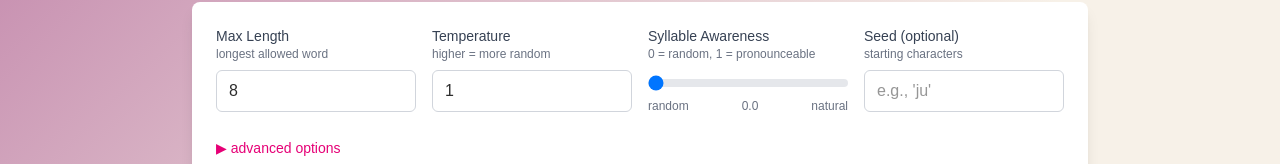
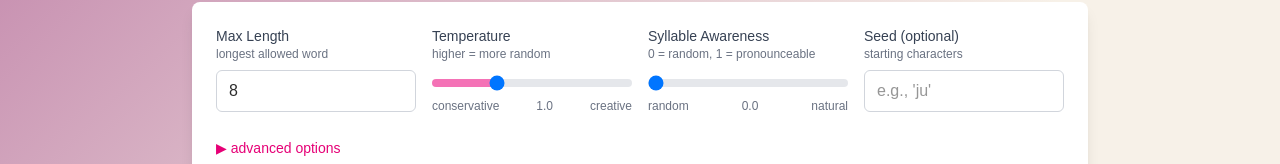
Before and after one commit to tenseleyFlow/jubjubWord, a Next.js app in the folder frontend/: page / in a window 1280 px wide. Shown: the part 198-362 px from the top of the page. Built offline with nearby package versions, Linux system fonts and the light colour scheme; no server answers.

Commit message:
temperature control to match syllable awareness

```diff
--- a/frontend/src/app/page.tsx
+++ b/frontend/src/app/page.tsx
@@ -119,15 +119,25 @@ export default function Home() {
                   Temperature
                   <span className="block text-xs text-gray-500">higher = more random</span>
                 </label>
+                <div className="relative">
                   <input
-                  type="number"
+                    type="range"
                     min="0.1"
                     max="3.0"
                     step="0.1"
                     value={temperature}
-                  onChange={(e) => setTemperature(parseFloat(e.target.value) || 1.0)}
-                  className="w-full px-3 py-2 border border-gray-300 rounded-md focus:outline-none focus:ring-2 focus:ring-pink-400"
+                    onChange={(e) => setTemperature(parseFloat(e.target.value))}
+                    className="w-full h-2 bg-gray-200 rounded-lg appearance-none cursor-pointer slider"
+                    style={{
+                      background: `linear-gradient(to right, #f472b6 0%, #f472b6 ${((temperature - 0.1) / (3.0 - 0.1)) * 100}%, #e5e7eb ${((temperature - 0.1) / (3.0 - 0.1)) * 100}%, #e5e7eb 100%)`
+                    }}
                   />
+                  <div className="flex justify-between text-xs text-gray-500 mt-1">
+                    <span>conservative</span>
+                    <span className="font-medium">{temperature.toFixed(1)}</span>
+                    <span>creative</span>
+                  </div>
+                </div>
               </div>
 
               <div>
```
Lines whose indentation alone changed are shown as unchanged.
